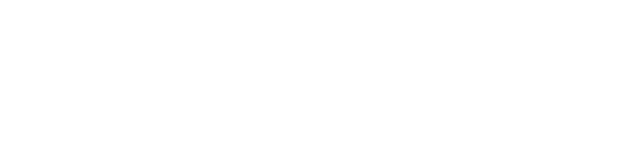
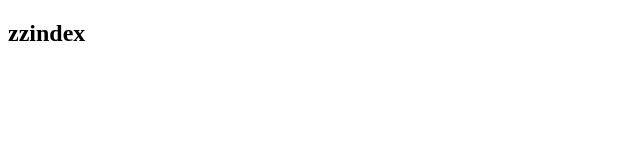
Before and after one commit to Irgi18/simulasi_remote_lokal_ke_github, a plain HTML site: page index.html in a window 1280 px wide. Shown: the whole page, without its empty margins (0-640 px from the left). Drawn offline with Linux system fonts and the light colour scheme.

Commit message:
mengedit index ht,l

```diff
--- a/index.html
+++ b/index.html
@@ -4,6 +4,6 @@
 	<title>Home</title>
 </head>
 <body>
-
+<h2>zzindex</h2>
 </body>
 </html>
```
